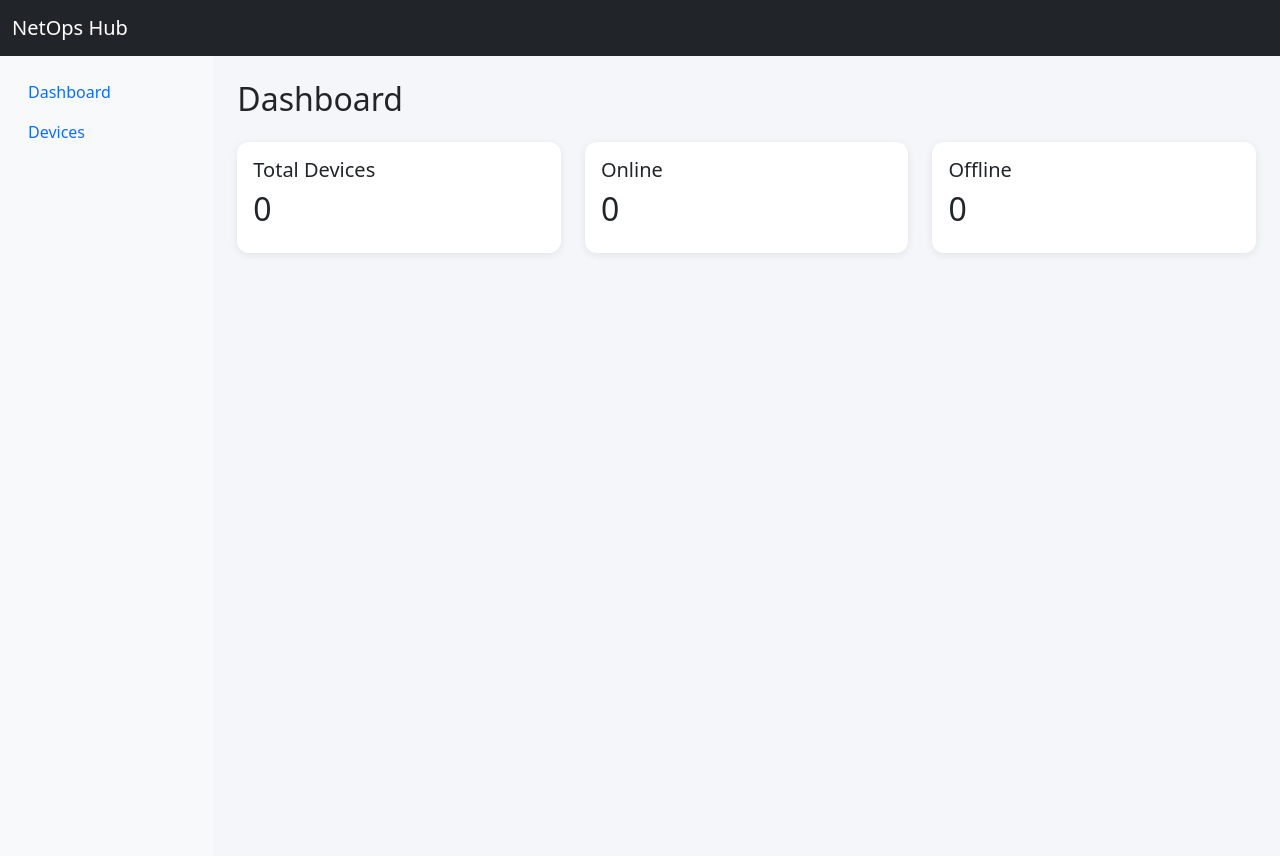
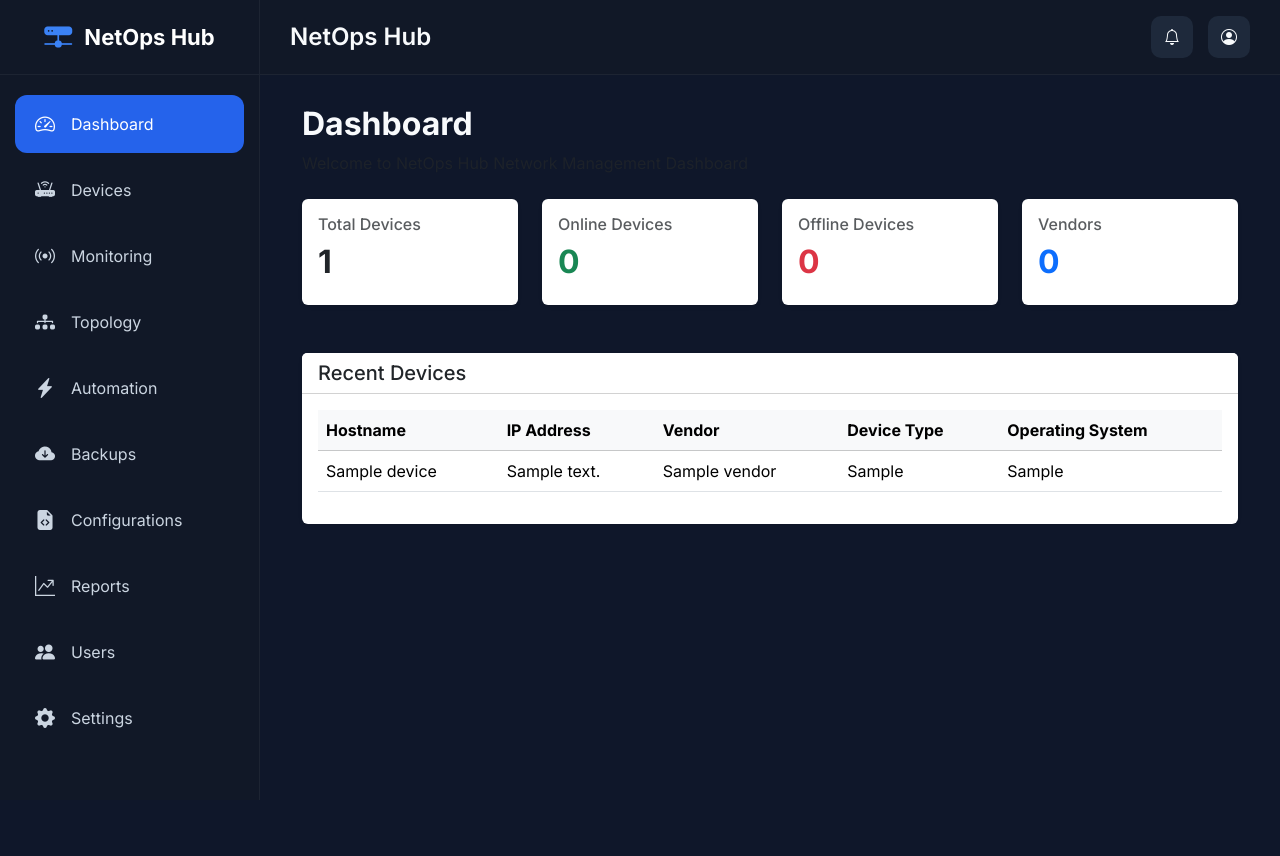
Before and after one commit to FMB237/NetOps-Hub, a FastAPI app: template app/templates/dashboard.html in a window 1280 px wide. After the commit the page ends 800 px from the top, so only its background shows below. Run offline with FastAPI, Linux system fonts and the light colour scheme; the template is opened without the code that fills it: most values are stand-ins (such as "Sample title", 1, 10 or a date in 2020); parts of the project's set-up code (start-up, migrations or seed data) failed here and were passed over.

Commit message:
Updating Frontend UI to make the app looks more proffessional and real by creating Reusable components

```diff
--- /dev/null
+++ b/app/static/css/base.css
@@ -0,0 +1,58 @@
+:root{
+
+    --bg:#0f172a;
+    --sidebar:#111827;
+    --card:#1e293b;
+
+    --primary:#2563eb;
+    --success:#22c55e;
+    --danger:#ef4444;
+    --warning:#f59e0b;
+
+    --text:#f8fafc;
+    --muted:#94a3b8;
+
+}
+
+*{
+    margin:0;
+    padding:0;
+    box-sizing:border-box;
+}
+
+body{
+
+    font-family:'Inter',sans-serif;
+
+    background:var(--bg);
+
+    color:var(--text);
+
+    overflow:hidden;
+
+}
+a{
+
+    text-decoration:none;
+
+}
+
+::-webkit-scrollbar{
+
+    width:8px;
+
+}
+
+::-webkit-scrollbar-thumb{
+
+    background:#334155;
+
+    border-radius:10px;
+
+}
+
+::-webkit-scrollbar-track{
+
+    background:#0f172a;
+
+}
--- /dev/null
+++ b/app/static/css/layout.css
@@ -0,0 +1,27 @@
+.app-wrapper{
+
+    display:flex;
+
+    height:100vh;
+
+}
+
+.main-wrapper{
+
+    flex:1;
+
+    display:flex;
+
+    flex-direction:column;
+
+}
+
+.content{
+
+    flex:1;
+
+    overflow-y:auto;
+
+    padding:30px;
+
+}
--- /dev/null
+++ b/app/static/css/navbar.css
@@ -0,0 +1,63 @@
+.top-navbar{
+
+    height:75px;
+
+    background:#111827;
+
+    border-bottom:1px solid rgba(255,255,255,.05);
+
+    display:flex;
+
+    align-items:center;
+
+    justify-content:space-between;
+
+    padding:0 30px;
+
+}
+
+.page-title{
+
+    margin:0;
+
+    color:#f8fafc;
+
+    font-weight:600;
+
+}
+
+.navbar-right{
+
+    display:flex;
+
+    align-items:center;
+
+    gap:15px;
+
+}
+
+.icon-btn{
+
+    width:42px;
+
+    height:42px;
+
+    border:none;
+
+    border-radius:10px;
+
+    background:#1e293b;
+
+    color:#f8fafc;
+
+    transition:.3s;
+
+}
+
+.icon-btn:hover{
+
+    background:#2563eb;
+
+    transform:translateY(-2px);
+
+}
--- /dev/null
+++ b/app/static/css/sidebar.css
@@ -0,0 +1,113 @@
+.sidebar{
+
+    width:260px;
+
+    background:#111827;
+
+    border-right:1px solid rgba(255,255,255,.05);
+
+    display:flex;
+
+    flex-direction:column;
+
+    flex-shrink:0;
+
+}
+
+.sidebar-header{
+
+    height:75px;
+
+    display:flex;
+
+    align-items:center;
+
+    justify-content:center;
+
+    border-bottom:1px solid rgba(255,255,255,.05);
+
+}
+
+.logo{
+
+    display:flex;
+
+    align-items:center;
+
+    gap:12px;
+
+    color:white;
+
+    font-size:22px;
+
+    font-weight:700;
+
+}
+
+.logo i{
+
+    color:#3b82f6;
+
+    font-size:28px;
+
+}
+
+.sidebar-menu{
+
+    display:flex;
+
+    flex-direction:column;
+
+    padding:20px 15px;
+
+    gap:8px;
+
+}
+
+.menu-item{
+
+    display:flex;
+
+    align-items:center;
+
+    gap:14px;
+
+    padding:14px 18px;
+
+    text-decoration:none;
+
+    color:#cbd5e1;
+
+    border-radius:12px;
+
+    transition:.25s;
+
+}
+
+.menu-item:hover{
+
+    background:#1e293b;
+
+    color:white;
+
+    transform:translateX(5px);
+
+}
+
+.menu-item.active{
+
+    background:#2563eb;
+
+    color:white;
+
+}
+
+.menu-item i{
+
+    font-size:20px;
+
+    width:24px;
+
+    text-align:center;
+
+}
--- a/app/templates/base.html
+++ b/app/templates/base.html
@@ -4,47 +4,68 @@
 <head>
 
     <meta charset="UTF-8">
+    <meta name="viewport" content="width=device-width, initial-scale=1.0">
 
     <title>
-        {% block title %}
-            NetOps Hub
-        {% endblock %}
+        {% block title %}NetOps Hub{% endblock %}
     </title>
 
+    <!-- Bootstrap -->
     <link
         href="https://cdn.jsdelivr.net/npm/bootstrap@5.3.7/dist/css/bootstrap.min.css"
         rel="stylesheet"
     >
 
+    <!-- Bootstrap Icons -->
     <link
         rel="stylesheet"
-        href="{{ url_for('static', path='css/style.css') }}"
+        href="https://cdn.jsdelivr.net/npm/bootstrap-icons@1.13.1/font/bootstrap-icons.min.css"
     >
+
+    <!-- Google Font -->
+    <link
+        href="https://fonts.googleapis.com/css2?family=Inter:wght@300;400;500;600;700&display=swap"
+        rel="stylesheet"
+    >
+
+    <!-- Styles -->
+    <link rel="stylesheet" href="{{ url_for('static', path='css/base.css') }}">
+    <link rel="stylesheet" href="{{ url_for('static', path='css/layout.css') }}">
+    <link rel="stylesheet" href="{{ url_for('static', path='css/navbar.css') }}">
+    <link rel="stylesheet" href="{{ url_for('static', path='css/sidebar.css') }}">
+    <link rel="stylesheet" href="{{ url_for('static', path='css/animations.css') }}">
+
+    {% block styles %}{% endblock %}
 
 </head>
 
 <body>
 
-    {% include 'components/navbar.html' %}
+<div class="app-wrapper">
 
-    <div class="container-fluid">
+    {% include "components/sidebar.html" %}
 
-        <div class="row">
+    <div class="main-wrapper">
 
-            {% include 'components/sidebar.html' %}
+        {% include "components/navbar.html" %}
 
-            <main class="col-md-10 ms-sm-auto px-4 py-4">
+        <main class="content">
 
-                {% block content %}
-                {% endblock %}
+            {% block content %}
+            {% endblock %}
 
-            </main>
-
-        </div>
+        </main>
 
     </div>
 
-<script src="{{ url_for('static', path='js/app.js') }}"></script>
+</div>
+
+
+
+
+<script src="https://cdn.jsdelivr.net/npm/bootstrap@5.3.7/dist/js/bootstrap.bundle.min.js"></script>
+
+{% block scripts %}{% endblock %}
 
 </body>
 
--- a/app/templates/components/navbar.html
+++ b/app/templates/components/navbar.html
@@ -1,12 +1,26 @@
-<nav class="navbar navbar-dark bg-dark">
+<nav class="top-navbar">
 
-    <div class="container-fluid">
+    <div class="navbar-left">
 
-        <span class="navbar-brand">
+        <h4 class="page-title">
+            NetOps Hub
+        </h4>
 
-            NetOps Hub
+    </div>
 
-        </span>
+    <div class="navbar-right">
+
+        <button class="icon-btn">
+
+            <i class="bi bi-bell"></i>
+
+        </button>
+
+        <button class="icon-btn">
+
+            <i class="bi bi-person-circle"></i>
+
+        </button>
 
     </div>
 
--- a/app/templates/components/sidebar.html
+++ b/app/templates/components/sidebar.html
@@ -1,29 +1,69 @@
-<div class="col-md-2 bg-light vh-100">
+<aside class="sidebar">
 
-    <ul class="nav flex-column pt-3">
+    <div class="sidebar-header">
 
-        <li class="nav-item">
+        <div class="logo">
 
-            <a
-                class="nav-link"
-                href="/"
-            >
-                Dashboard
-            </a>
+            <i class="bi bi-hdd-network-fill"></i>
 
-        </li>
+            <span>NetOps Hub</span>
 
-        <li class="nav-item">
+        </div>
 
-            <a
-                class="nav-link"
-                href="/devices"
-            >
-                Devices
-            </a>
+    </div>
 
-        </li>
+    <nav class="sidebar-menu">
 
-    </ul>
+        <a href="/" class="menu-item active">
+            <i class="bi bi-speedometer2"></i>
+            <span>Dashboard</span>
+        </a>
 
-</div>
+        <a href="/devices" class="menu-item">
+            <i class="bi bi-router-fill"></i>
+            <span>Devices</span>
+        </a>
+
+        <a href="#" class="menu-item">
+            <i class="bi bi-broadcast"></i>
+            <span>Monitoring</span>
+        </a>
+
+        <a href="#" class="menu-item">
+            <i class="bi bi-diagram-3-fill"></i>
+            <span>Topology</span>
+        </a>
+
+        <a href="#" class="menu-item">
+            <i class="bi bi-lightning-charge-fill"></i>
+            <span>Automation</span>
+        </a>
+
+        <a href="#" class="menu-item">
+            <i class="bi bi-cloud-arrow-down-fill"></i>
+            <span>Backups</span>
+        </a>
+
+        <a href="#" class="menu-item">
+            <i class="bi bi-file-earmark-code-fill"></i>
+            <span>Configurations</span>
+        </a>
+
+        <a href="#" class="menu-item">
+            <i class="bi bi-graph-up-arrow"></i>
+            <span>Reports</span>
+        </a>
+
+        <a href="#" class="menu-item">
+            <i class="bi bi-people-fill"></i>
+            <span>Users</span>
+        </a>
+
+        <a href="#" class="menu-item">
+            <i class="bi bi-gear-fill"></i>
+            <span>Settings</span>
+        </a>
+
+    </nav>
+
+</aside>
--- a/app/templates/dashboard.html
+++ b/app/templates/dashboard.html
@@ -1,26 +1,41 @@
 {% extends "base.html" %}
 
 {% block title %}
-Dashboard
+Dashboard | NetOps Hub
 {% endblock %}
 
 {% block content %}
 
-<h2 class="mb-4">
-    Dashboard
-</h2>
+<div class="container-fluid">
 
-<div class="row">
+    <!-- Page Header -->
+    <div class="d-flex justify-content-between align-items-center mb-4">
 
-    <div class="col-md-4">
+        <div>
+            <h2 class="fw-bold">Dashboard</h2>
+            <p class="text-muted mb-0">
+                Welcome to NetOps Hub Network Management Dashboard
+            </p>
+        </div>
 
-        <div class="card">
+    </div>
+
+    <!-- Statistics Cards -->
+    <div class="row g-4">
+
+        <div class="col-lg-3 col-md-6">
+
+            <div class="card shadow-sm border-0">
 
                 <div class="card-body">
 
-                <h5>Total Devices</h5>
+                    <h6 class="text-muted">
+                        Total Devices
+                    </h6>
 
-                <h2>0</h2>
+                    <h2 class="fw-bold">
+                        {{ total_devices }}
+                    </h2>
 
                 </div>
 
@@ -28,15 +43,19 @@ Dashboard
 
         </div>
 
-    <div class="col-md-4">
+        <div class="col-lg-3 col-md-6">
 
-        <div class="card">
+            <div class="card shadow-sm border-0">
 
                 <div class="card-body">
 
-                <h5>Online</h5>
+                    <h6 class="text-muted">
+                        Online Devices
+                    </h6>
 
-                <h2>0</h2>
+                    <h2 class="fw-bold text-success">
+                        0
+                    </h2>
 
                 </div>
 
@@ -44,15 +63,118 @@ Dashboard
 
         </div>
 
-    <div class="col-md-4">
+        <div class="col-lg-3 col-md-6">
 
-        <div class="card">
+            <div class="card shadow-sm border-0">
 
                 <div class="card-body">
 
-                <h5>Offline</h5>
+                    <h6 class="text-muted">
+                        Offline Devices
+                    </h6>
 
-                <h2>0</h2>
+                    <h2 class="fw-bold text-danger">
+                        0
+                    </h2>
+
+                </div>
+
+            </div>
+
+        </div>
+
+        <div class="col-lg-3 col-md-6">
+
+            <div class="card shadow-sm border-0">
+
+                <div class="card-body">
+
+                    <h6 class="text-muted">
+                        Vendors
+                    </h6>
+
+                    <h2 class="fw-bold text-primary">
+                        0
+                    </h2>
+
+                </div>
+
+            </div>
+
+        </div>
+
+    </div>
+
+    <!-- Recent Devices -->
+    <div class="card shadow-sm border-0 mt-5">
+
+        <div class="card-header bg-white">
+
+            <h5 class="mb-0">
+                Recent Devices
+            </h5>
+
+        </div>
+
+        <div class="card-body">
+
+            <div class="table-responsive">
+
+                <table class="table table-hover align-middle">
+
+                    <thead class="table-light">
+
+                        <tr>
+
+                            <th>Hostname</th>
+                            <th>IP Address</th>
+                            <th>Vendor</th>
+                            <th>Device Type</th>
+                            <th>Operating System</th>
+
+                        </tr>
+
+                    </thead>
+
+                    <tbody>
+
+                        {% if devices %}
+
+                            {% for device in devices[:5] %}
+
+                            <tr>
+
+                                <td>{{ device.hostname }}</td>
+
+                                <td>{{ device.ip_address }}</td>
+
+                                <td>{{ device.vendor }}</td>
+
+                                <td>{{ device.device_type }}</td>
+
+                                <td>{{ device.operating_system }}</td>
+
+                            </tr>
+
+                            {% endfor %}
+
+                        {% else %}
+
+                            <tr>
+
+                                <td colspan="5" class="text-center text-muted py-4">
+
+                                    No devices found.
+
+                                </td>
+
+                            </tr>
+
+                        {% endif %}
+
+                    </tbody>
+
+                </table>
 
             </div>
 
--- a/app/web/devices.py
+++ b/app/web/devices.py
@@ -20,5 +20,8 @@ def device_page(request:Request,db: Session = Depends(get_db)):
     return templates.TemplateResponse(
         request=request,
         name="devices/index.html",
-        context={"devices": devices}
+        context={
+            "devices": devices,
+            "active_page": "devices",
+        }
     )
```
Also changed, not shown: app/static/css/animation.css (added, +13 -0 lines), app/web/dashboard.py (+15 -3 lines), Readme.md. Lines whose indentation alone changed are shown as unchanged.
